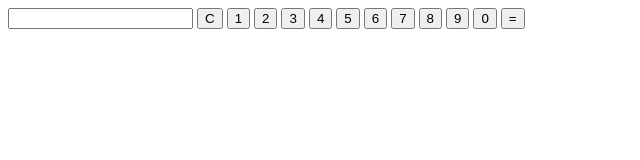
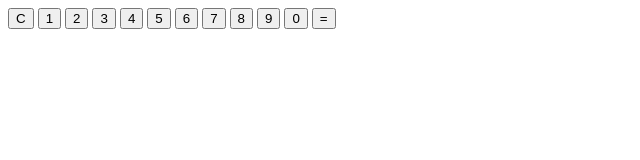
Before and after one commit to kyungminkim1/odin-calculator, a plain HTML site: page index.html in a window 1280 px wide. Shown: the whole page, without its empty margins (0-640 px from the left). Drawn offline with Linux system fonts and the light colour scheme.

Commit message:
Fix result display Input element cannot be used to display Javascript calculations, so has been replaced with div

```diff
--- a/index.html
+++ b/index.html
@@ -8,7 +8,7 @@
     </head>
     <body>
         <div class="container">
-            <input>
+            <div class="display"></div>
             <button id="btn-clear">C</button>
             <button class="digit">1</button>
             <button class="digit">2</button>
```
